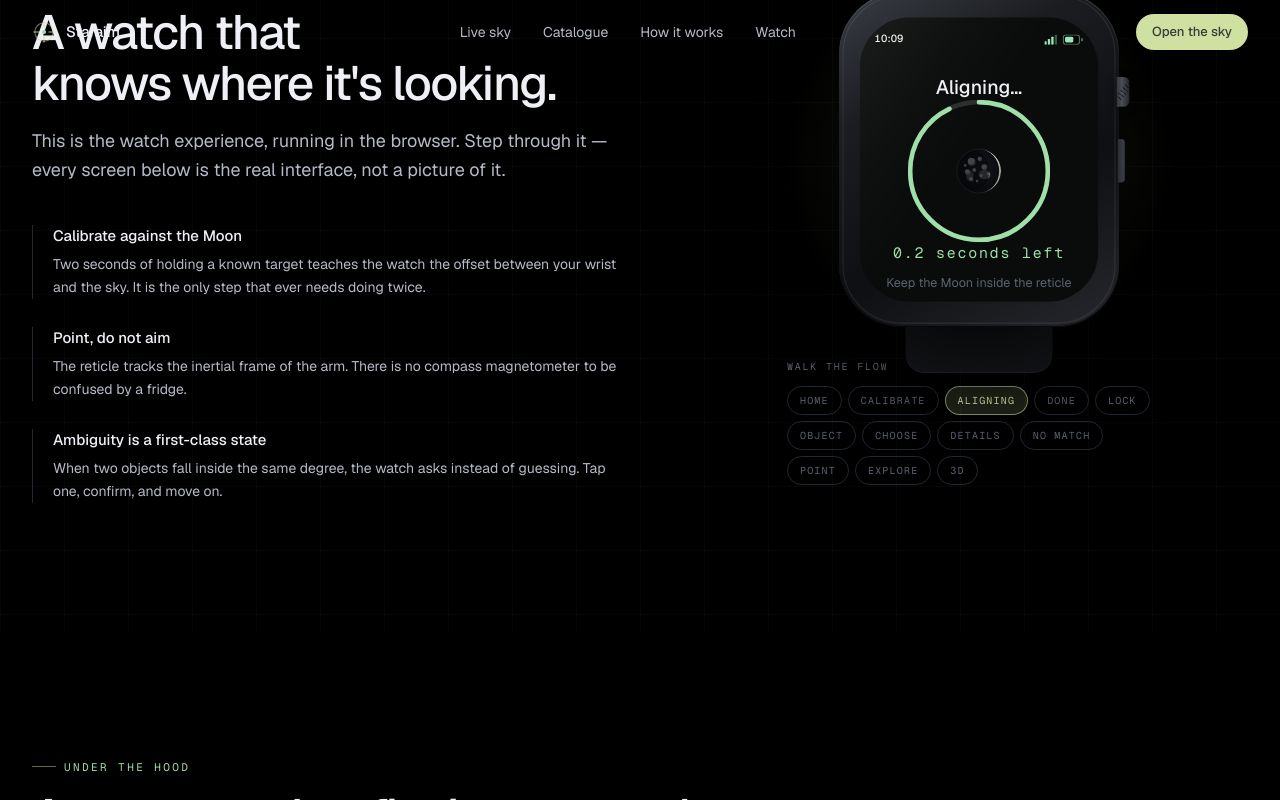
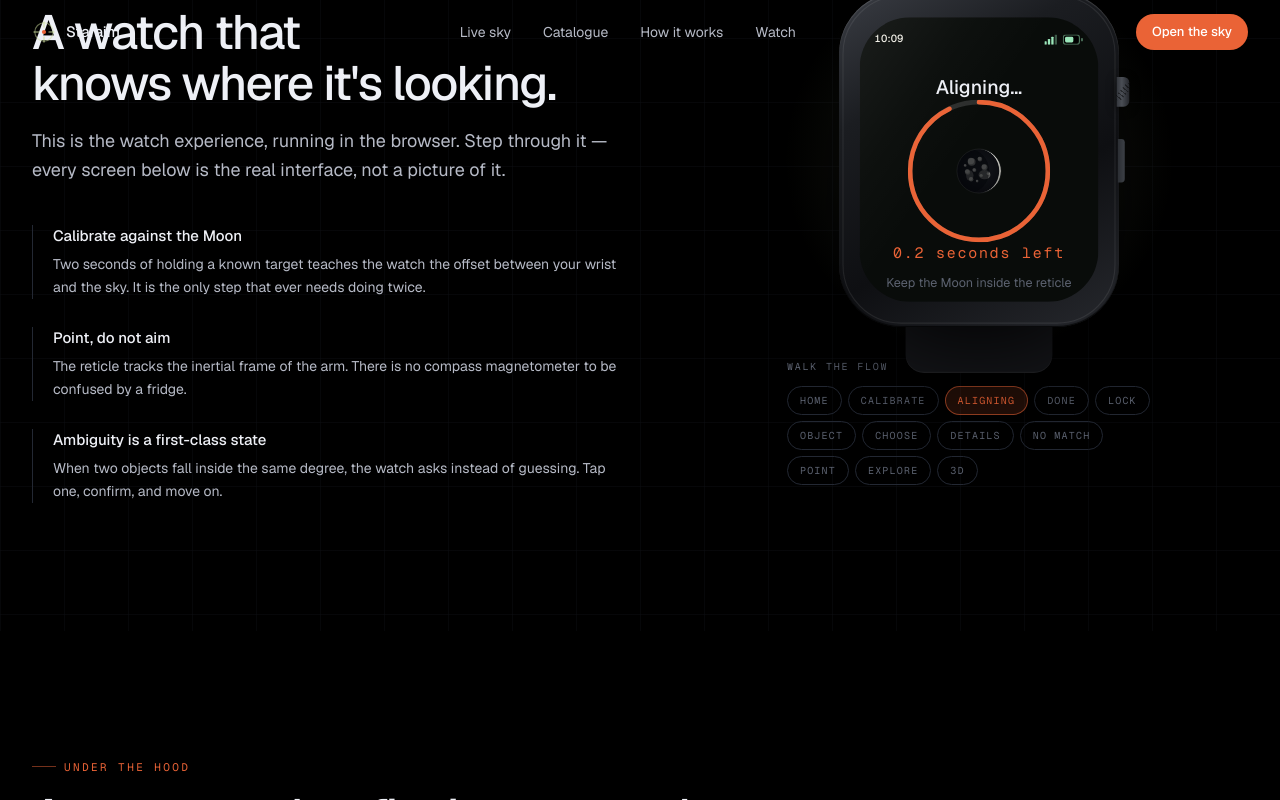
Before and after one commit to CodeInfiltrator/staraim, a Next.js app: page / in a window 1280 px wide. Both pictures are taken after a click on the button "ALIGNING". Shown: the part 1755-2555 px from the top of the page. Built offline with nearby package versions, Linux system fonts and the light colour scheme.

Commit message:
Replace all pastel green accents with coral red

```diff
--- a/src/app/globals.css
+++ b/src/app/globals.css
@@ -10,11 +10,11 @@
   --color-surface-3: #1a1e28;
   --color-line: #232833;
 
-  /* Accents. Sage is the primary, mint the "live" signal. */
-  --color-sage: #cfe0a0;
-  --color-sage-dim: #b8d480;
-  --color-mint: #9fdfa8;
-  --color-char: #3a3a3a;
+  /* Accents. Coral is the primary accent. */
+  --color-sage: #EA6336;
+  --color-sage-dim: #f27146;
+  --color-mint: #EA6336;
+  --color-char: #0D1117;
 
   /* Text. */
   --color-mist: #eef0f6;
--- a/src/components/sections/Nav.tsx
+++ b/src/components/sections/Nav.tsx
@@ -55,7 +55,7 @@ export function Nav() {
         <div className="flex items-center gap-3">
           <Link
             href="/sky"
-            className="hidden rounded-pill bg-sage px-4 py-2 text-[13px] font-medium text-char transition-colors hover:bg-[#dcebba] sm:inline-flex"
+            className="hidden rounded-pill bg-sage px-4 py-2 text-[13px] font-medium text-white transition-colors hover:bg-[#f27146] sm:inline-flex"
           >
             Open the sky
           </Link>
@@ -85,7 +85,7 @@ export function Nav() {
               <Link
                 href="/sky"
                 onClick={() => setOpen(false)}
-                className="mt-2 inline-flex items-center justify-center rounded-pill bg-sage px-4 py-2 text-[13px] font-medium text-char"
+                className="mt-2 inline-flex items-center justify-center rounded-pill bg-sage px-4 py-2 text-[13px] font-medium text-white"
               >
                 Open the sky
               </Link>
@@ -108,7 +108,7 @@ export function Reticle({ className = "" }: { className?: string }) {
         strokeWidth="1.1"
         opacity="0.85"
       />
-      <circle cx="12" cy="12" r="2.1" fill="#9FDFA8" />
+      <circle cx="12" cy="12" r="2.1" fill="#EA6336" />
     </svg>
   );
 }
--- a/src/components/sky/SkyMap.tsx
+++ b/src/components/sky/SkyMap.tsx
@@ -433,7 +433,7 @@ export function SkyMap({ className = "" }: { className?: string }) {
               <path d="M66 52v14H52" />
               <path d="M20 66H6V52" />
             </g>
-            <circle cx="36" cy="36" r="2.4" fill="#9FDFA8" />
+            <circle cx="36" cy="36" r="2.4" fill="#EA6336" />
           </svg>
           {target && !selected ? (
             <div className="absolute top-[76px] left-1/2 -translate-x-1/2 whitespace-nowrap text-center">
@@ -623,7 +623,7 @@ function SkyFallback({
           <g stroke="#CFE0A0" strokeWidth="1.2" opacity="0.6">
             <path d="M6 16V6h10M36 6h10v10M46 36v10H36M16 46H6V36" />
           </g>
-          <circle cx="26" cy="26" r="2" fill="#9FDFA8" />
+          <circle cx="26" cy="26" r="2" fill="#EA6336" />
         </svg>
         <p className="max-w-xs font-mono text-[11px] leading-relaxed tracking-[0.14em] text-fog uppercase">
           This browser cannot open a WebGL context, so the live sky is
--- a/src/components/ui/primitives.tsx
+++ b/src/components/ui/primitives.tsx
@@ -16,7 +16,7 @@ type ButtonVariant = "primary" | "secondary" | "ghost";
 
 const BUTTON_STYLES: Record<ButtonVariant, string> = {
   primary:
-    "bg-sage text-char hover:bg-[#dcebba] active:bg-[#c2d492] shadow-[0_10px_40px_-18px_rgba(207,224,160,0.9)]",
+    "bg-sage text-white hover:bg-[#f27146] active:bg-[#d85a2f] shadow-[0_10px_40px_-18px_rgba(234,99,54,0.9)]",
   secondary:
     "bg-surface-2 text-mist border border-line hover:bg-surface-3 hover:border-char",
   ghost: "text-fog hover:text-mist",
--- a/src/components/watch/screens/Calibration.tsx
+++ b/src/components/watch/screens/Calibration.tsx
@@ -158,7 +158,7 @@ function ProgressRingOuter({
           cy={size / 2}
           r={r}
           fill="none"
-          stroke="#9FDFA8"
+          stroke="#EA6336"
           strokeWidth={stroke}
           strokeLinecap="round"
           strokeDasharray={c}
@@ -212,13 +212,13 @@ function CheckCircle() {
         cx="32"
         cy="32"
         r="29"
-        stroke="#9FDFA8"
+        stroke="#EA6336"
         strokeWidth="2.4"
         strokeOpacity="0.85"
       />
       <path
         d="M21 33.5 28.5 41 43.5 24"
-        stroke="#9FDFA8"
+        stroke="#EA6336"
         strokeWidth="3"
         strokeLinecap="round"
         strokeLinejoin="round"
--- a/src/components/watch/screens/Point.tsx
+++ b/src/components/watch/screens/Point.tsx
@@ -56,7 +56,7 @@ function ArmGlyph() {
         opacity="0.85"
       />
       <circle cx="48" cy="36" r="8" stroke="#CFE0A0" strokeWidth="2" />
-      <path d="M48 22v6M33 31l4 4M63 31l-4 4" stroke="#9FDFA8" strokeWidth="1.4" strokeLinecap="round" />
+      <path d="M48 22v6M33 31l4 4M63 31l-4 4" stroke="#EA6336" strokeWidth="1.4" strokeLinecap="round" />
     </svg>
   );
 }
--- a/src/components/watch/ui.tsx
+++ b/src/components/watch/ui.tsx
@@ -141,7 +141,7 @@ export function ProgressRing({
   progress,
   size = 108,
   stroke = 5,
-  color = "#9FDFA8",
+  color = "#EA6336",
   track = "rgba(255,255,255,0.12)",
   children,
 }: {
@@ -247,10 +247,10 @@ export function Cube3D({
         y1={V.a[1]}
         x2={V.e[0]}
         y2={V.e[1]}
-        stroke="#9FDFA8"
+        stroke="#EA6336"
         strokeWidth="1.6"
       />
-      <circle cx={V.e[0]} cy={V.e[1]} r="2.4" fill="#9FDFA8" />
+      <circle cx={V.e[0]} cy={V.e[1]} r="2.4" fill="#EA6336" />
     </svg>
   );
 }
```
Also changed, not shown: src/app/icon.svg.
